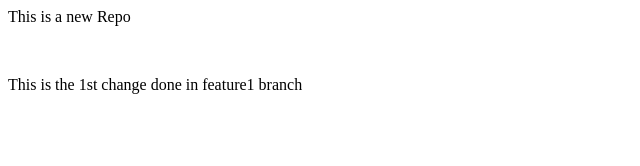
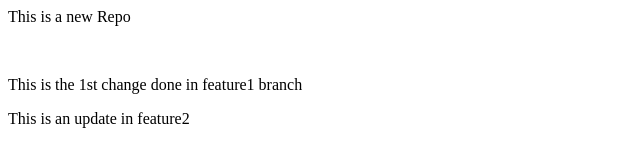
Before and after one commit to sachingupta-mca/LocalRepo, a plain HTML site: page index.html in a window 1280 px wide. Shown: the whole page, without its empty margins (0-640 px from the left). Drawn offline with Linux system fonts and the light colour scheme.

Commit message:
added Feature 2

```diff
--- a/index.html
+++ b/index.html
@@ -1,3 +1,4 @@
 <p>This is a new Repo</p>
 <br>
 <p> This is the 1st change done in feature1 branch</p>
+<p> This is an update in feature2</p>
```
